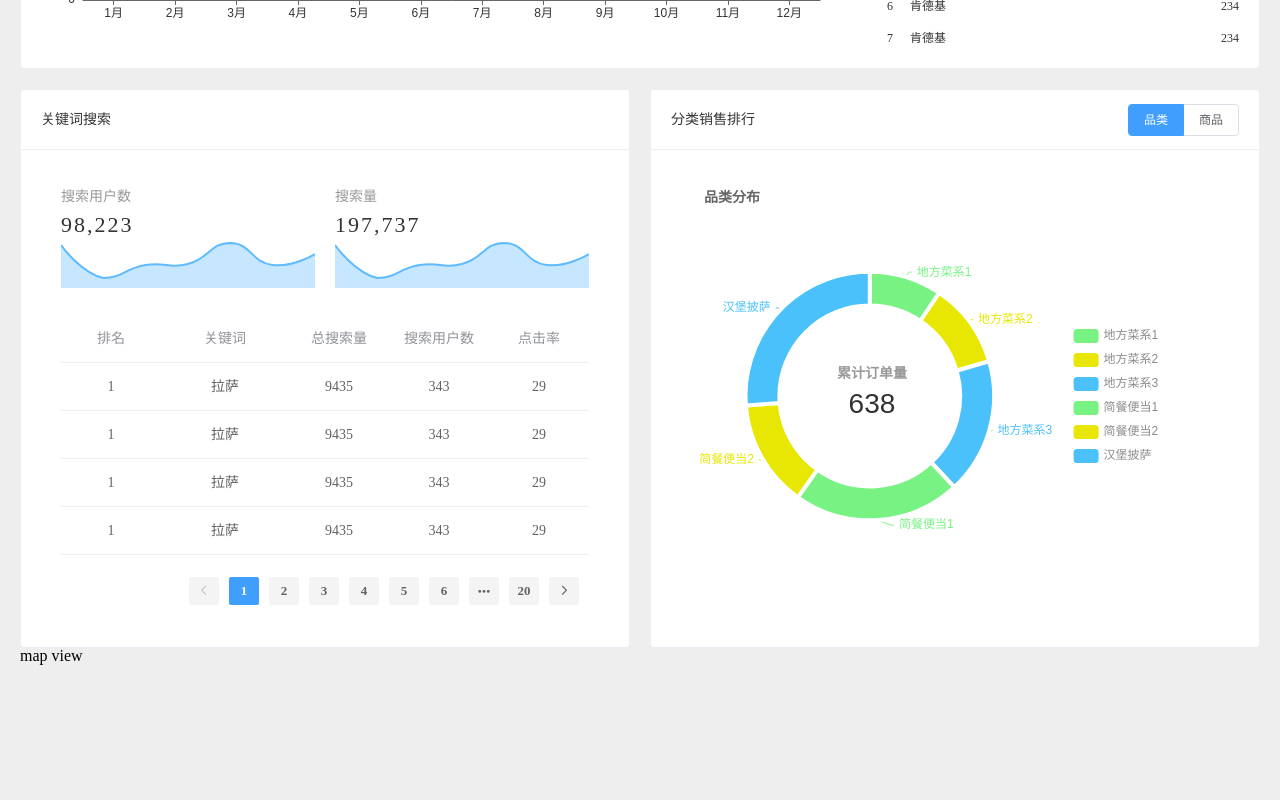
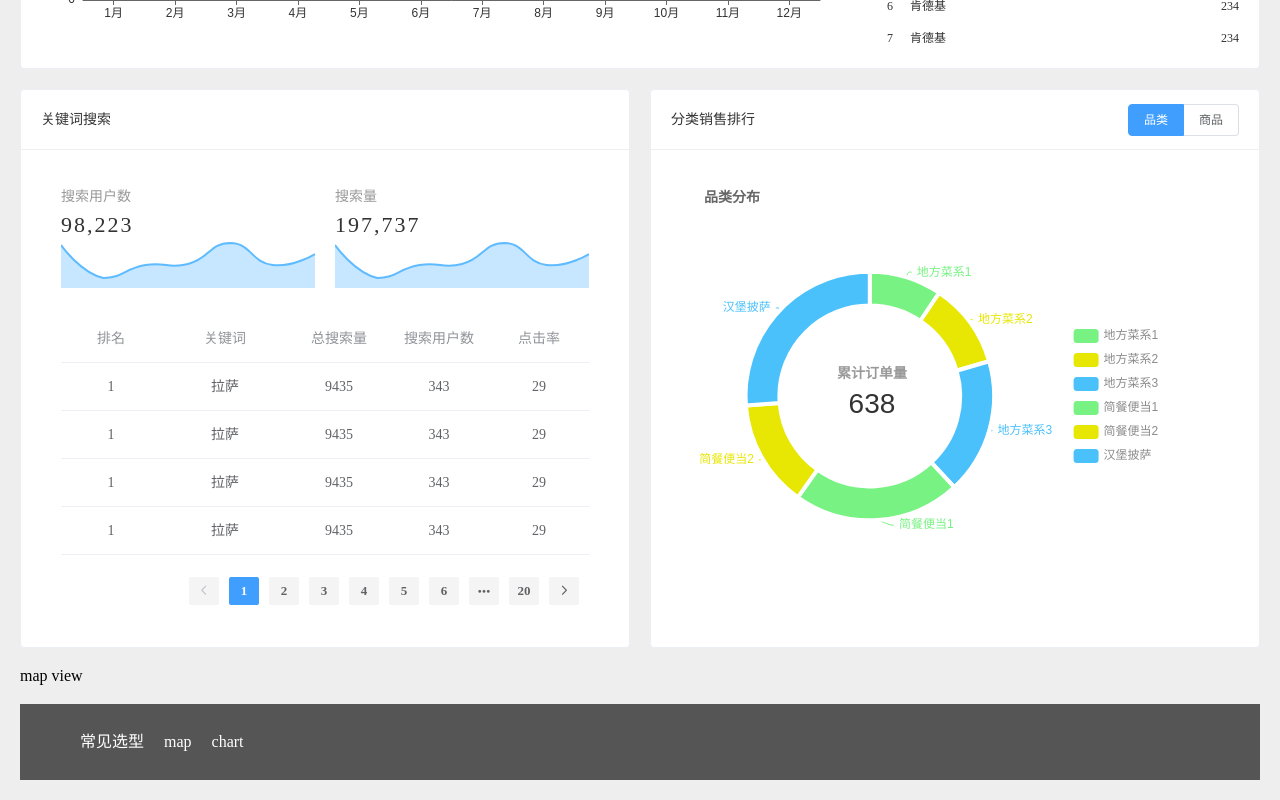
Before and after one commit to yinyuhui/datav-report, a Vue app: page /#/ in a window 1280 px wide. Shown: the part 497-1297 px from the top of the page. Before the commit the page ends 1181 px from the top, so only its background shows below. Built offline with nearby package versions, Linux system fonts and the light colour scheme.

Commit message:
新增 footer，demo 入口

```diff
--- /dev/null
+++ b/src/components/Footer.vue
@@ -0,0 +1,49 @@
+<template>
+    <footer>
+        <ul class="flex">
+            <li
+                v-for="{ label, link, disabled } of list"
+                :key="label"
+                :class="{ disabled }"
+                @click="!disabled && $router.push(link)"
+            >
+                {{ label }}
+            </li>
+        </ul>
+    </footer>
+</template>
+
+<script>
+const list = [
+    { label: '常见选型', link: '/basic-demo' },
+    { label: 'map', link: '/map' },
+    { label: 'chart', link: '/chart', disabled: true }
+]
+
+export default {
+    data () {
+        return {
+            list
+        }
+    }
+}
+</script>
+
+<style lang="stylus" scoped>
+footer {
+    padding 30px 60px
+    margin-top 20px
+    background #555
+    li {
+        cursor pointer
+        color #fff
+        font-size 16px
+        &.disabled {
+            cursor not-allowed
+        }
+    }
+    li + li {
+        margin-left 20px
+    }
+}
+</style>
--- a/src/components/MapView/index.vue
+++ b/src/components/MapView/index.vue
@@ -1,9 +1,15 @@
 <template>
-    <p>map view</p>
+    <div class="map-view">
+        <p>map view</p>
+    </div>
 </template>
 
 <script>
 export default {}
 </script>
 
-<style></style>
+<style lang="stylus" scoped>
+.map-view {
+    margin-top 20px
+}
+</style>
--- a/src/plugins/element.js
+++ b/src/plugins/element.js
@@ -1,5 +1,6 @@
 import Vue from 'vue'
 import {
+    Button,
     Card,
     Col,
     Row,
@@ -13,6 +14,7 @@ import {
     Pagination
 } from 'element-ui'
 
+Vue.use(Button)
 Vue.use(Card)
 Vue.use(Col)
 Vue.use(Row)
--- a/src/router/index.js
+++ b/src/router/index.js
@@ -11,7 +11,12 @@ const routes = [
     component: Home
   },
   {
-    path: '/Map',
+    path: '/basic-demo',
+    name: 'BasicDemo',
+    component: () => import('../views/BasicDemo.vue')
+  },
+  {
+    path: '/map',
     name: 'Map',
     component: () => import('../views/Map.vue')
   }
--- a/src/style/index.css
+++ b/src/style/index.css
@@ -7,3 +7,25 @@
     padding: 0 !important;
     border: none !important;
 }
+
+.flex {
+    display: flex;
+    align-items: center;
+    justify-content: flex-start;
+}
+
+.flex-s {
+    justify-content: flex-start;
+}
+
+.flex-c {
+    justify-content: center;
+}
+
+.flex-e {
+    justify-content: flex-end;
+}
+
+.flex-v {
+    flex-direction: column;
+}
--- /dev/null
+++ b/src/views/BasicDemo.vue
@@ -0,0 +1,15 @@
+<template>
+<div class="demo">
+    demo
+</div>
+</template>
+
+<script>
+export default {
+
+}
+</script>
+
+<style lang="stylus" scoped>
+
+</style>
--- a/src/views/Home.vue
+++ b/src/views/Home.vue
@@ -4,6 +4,7 @@
         <sales-view />
         <bottom-view />
         <map-view />
+        <Footer />
     </div>
 </template>
 
@@ -12,9 +13,14 @@ import TopView from '@/components/TopView'
 import SalesView from '@/components/SalesView'
 import BottomView from '@/components/BottomView'
 import MapView from '@/components/MapView'
+import Footer from '@/components/Footer'
 export default {
     name: 'Home',
-    components: { TopView, SalesView, BottomView, MapView }
+    components: { TopView, SalesView, BottomView, MapView, Footer },
+
+    mounted () {
+        console.log('/#/map 查看地图相关功能')
+    }
 }
 </script>
 
--- a/src/views/Map.vue
+++ b/src/views/Map.vue
@@ -1,96 +1,48 @@
 <template>
     <div class="map">
-        <p>map</p>
-        <v-chart :options="option" autoresize />
+        <div class="list">
+            <el-radio-group v-model="active" size="small">
+                <el-radio-button
+                    v-for="{ label, comp } of list"
+                    :label="comp"
+                    :key="comp"
+                    @click="active = comp"
+                >{{label}}</el-radio-button>
+            </el-radio-group>
+        </div>
+
+        <div class="container">
+            <component :is="active"></component>
+        </div>
     </div>
 </template>
 
 <script>
-// import bmap from 'echarts/extension/bmap'
-import 'echarts/extension/bmap/bmap'
-import airData from '../mocData/air'
-const series = {
-    // 使用百度地图坐标系
-    coordinateSystem: 'bmap',
-    // 数据格式跟在 geo 坐标系上一样，每一项都是 [经度，纬度，数值大小，其它维度...]
-    // data: [[120, 30, 1]]
-    // 这样也可以，跟 echarts 的 data 写法一样
-    // data: airData,
-
-    encode: {
-        value: 2
-    },
-    itemStyle: {
-        color: 'purple'
-    },
-    symbolSize: v => v[2] / 10,
-    emphasis: {
-        label: {
-            show: true,
-            formatter({ data: { name, value } }) {
-                return `${name}-${value[2]}`
-            },
-            position: 'right',
-            color: '#333',
-            backgroundColor: '#fff',
-            padding: 6,
-            borderRadius: 4
-        }
-    }
-}
-const option = {
-    // 加载 bmap 组件
-    bmap: {
-        // 百度地图中心经纬度
-        center: [104.114129, 37.550339],
-        // 百度地图缩放
-        zoom: 5,
-        // 是否开启拖拽缩放，可以只设置 'scale' 或者 'move'
-        roam: true,
-        // 百度地图的自定义样式，见 http://developer.baidu.com/map/jsdevelop-11.htm
-        mapStyle: {}
-    },
-    tooltip: {},
-    series: [
-        {
-            ...series,
-            type: 'scatter',
-            name: '空气质量',
-            data: airData
-        },
-        {
-            ...series,
-            type: 'effectScatter',
-            name: '空气质量前10',
-            data: airData.sort((a, b) => b.value[2] - a.value[2]).slice(0, 10),
-            rippleEffect: {
-                brushType: 'stroke',
-                color: 'red'
-                // period: 2,
-                // scale: 5,
-            },
-            itemStyle: {
-                color: 'purple',
-                shadowBlur: 10,
-                shadowColor: '#333'
-            }
-        }
-    ]
-}
+import mapComps from './mapComp'
+const list = [
+    { label: '散点图', comp: 'scatter' },
+    { label: '飞线', comp: 'line' }
+]
 export default {
     name: 'Map',
-    data() {
+    components: {
+        ...mapComps
+    },
+
+    data () {
         return {
-            option
+            list,
+            active: 'scatter'
         }
     }
 }
 </script>
 
 <style lang="stylus" scoped>
-.map
-    width 100vw
-    height 100vh
-    >>> .anchorBL
-        display none
+.list
+    padding 10px 20px
+    background #fff
+.container
+    width 100%
+    height calc(100vh - 52px)
 </style>
--- /dev/null
+++ b/src/views/mapComp/index.js
@@ -0,0 +1,11 @@
+const comps = require.context('./', false, /.*\.vue$/)
+const modules = comps.keys().reduce((modules, name) => {
+    const moduleName = name.replace(/^\.\/(.*)\.\w+$/, '$1')
+    const value = comps(name)
+    if (moduleName !== 'index') {
+        modules[moduleName] = value.default
+    }
+    return modules
+}, {})
+
+export default modules
```
Also changed, not shown: src/views/mapComp/Scatter.vue (added, +95 -0 lines), 1 other file (tests, documents, lock files or other folders).
